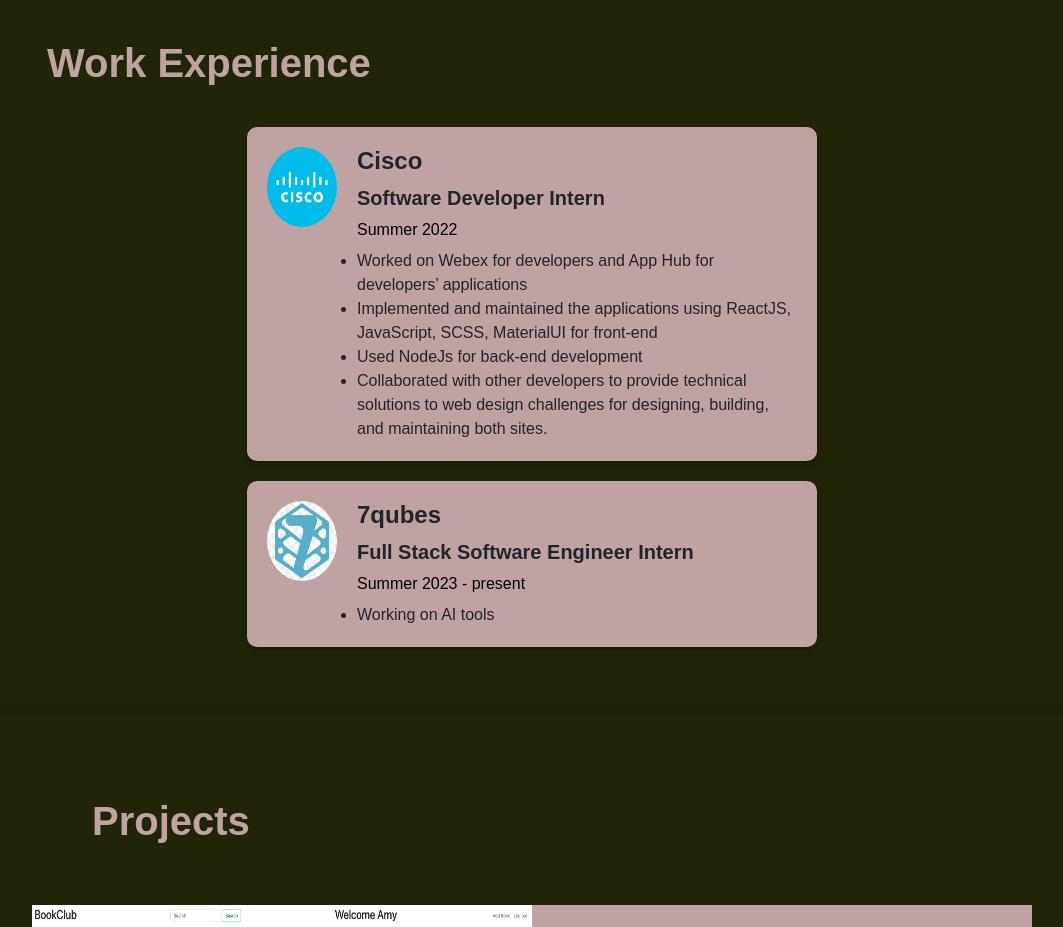
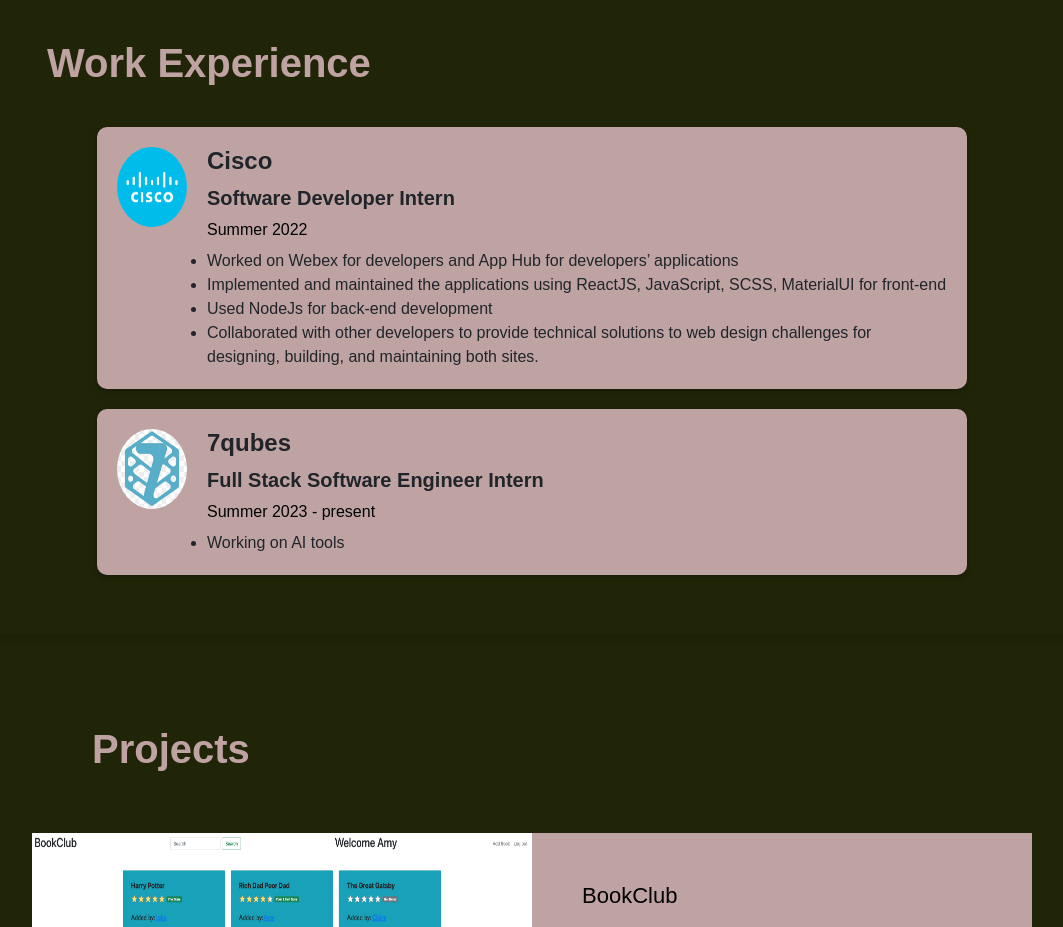
Before and after one commit to M-p1998/M-p1998.github.io, a plain HTML site: page index.html in a window 1280 px wide. Shown: the part 920-1847 px from the top of the page, without its empty margins (108-1171 px from the left). Drawn offline with nearby package versions, Linux system fonts and the light colour scheme.

Commit message:
Update index.html

```diff
--- a/index.html
+++ b/index.html
@@ -104,7 +104,7 @@
 
           </div> -->
 
-          <div class="container" style="width: 600px; margin: 0 auto;">
+          <div class="container" style="width: 900px; margin: 0 auto;">
 
   <div class="work-experience" style="background-color: rgb(191, 163, 163); padding: 20px; border-radius: 10px; box-shadow: 0px 2px 5px rgba(0, 0, 0, 0.3); margin-bottom: 20px;">
     <img class="company-logo" src="/images/Cisco_logo_PNG13.png" style="height: 80px; margin-right: 20px;">
```
